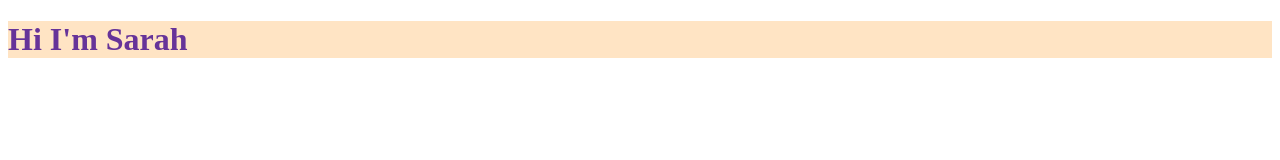
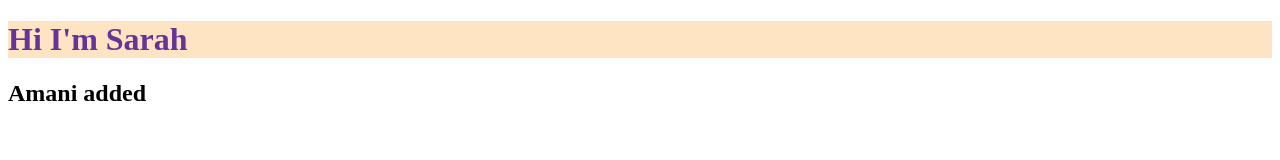
Before and after one commit to AmaniAlamri/super, a plain HTML site: page index.html in a window 1280 px wide. Drawn offline with Linux system fonts and the light colour scheme.

Commit message:
first change

```diff
--- a/index.html
+++ b/index.html
@@ -11,6 +11,6 @@
 </head>
 <body>
 <h1>Hi I'm Sarah</h1>
-
+<h2> Amani added</h2>
 </body>
 </html>
```
